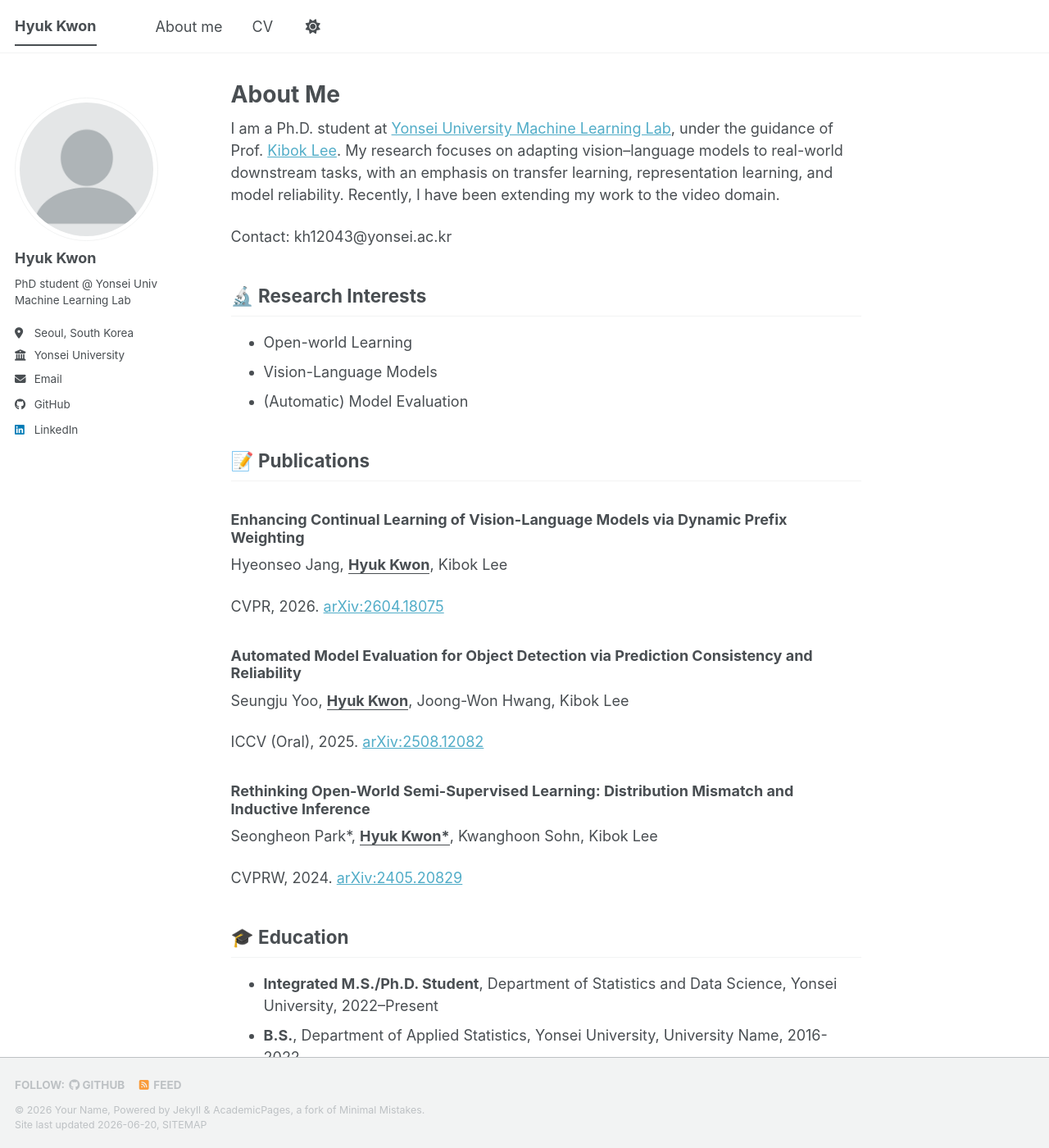
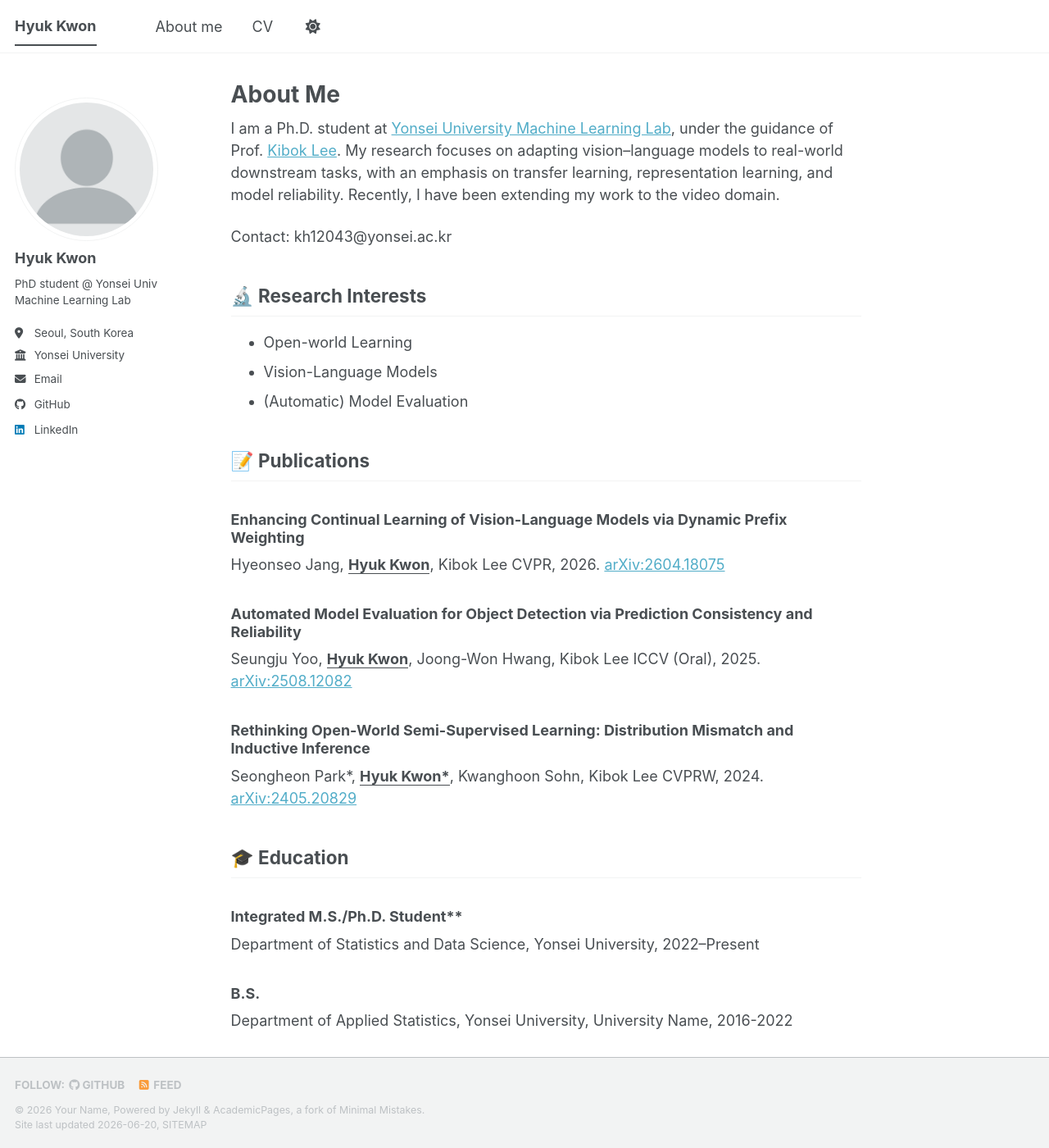
Before and after one commit to kh12043/kh12043.github.io, a Jekyll site: the page built from _pages/about.md, in a window 1280 px wide and 1400 px high. Shown: the whole window at 82% size. Built offline with Jekyll 4.4.1, drawn with Linux system fonts in a browser that asks for light colours; a script bundle is joined from its source files by our own code; library files that are not in the unit come from our copies.

```diff
--- a/_pages/about.md
+++ b/_pages/about.md
@@ -22,27 +22,24 @@ Contact: kh12043@yonsei.ac.kr
 ## 📝 Publications
 
 ### Enhancing Continual Learning of Vision-Language Models via Dynamic Prefix Weighting
-
 Hyeonseo Jang, **<u>Hyuk Kwon</u>**, Kibok Lee
-
 CVPR, 2026. [arXiv:2604.18075](https://arxiv.org/pdf/2604.18075)
 
 ### Automated Model Evaluation for Object Detection via Prediction Consistency and Reliability
-
 Seungju Yoo, **<u>Hyuk Kwon</u>**, Joong-Won Hwang, Kibok Lee
-
 ICCV (Oral), 2025. [arXiv:2508.12082](https://arxiv.org/pdf/2508.12082)
 
 ### Rethinking Open-World Semi-Supervised Learning: Distribution Mismatch and Inductive Inference
-
 Seongheon Park*, **<u>Hyuk Kwon*</u>**, Kwanghoon Sohn, Kibok Lee
-
 CVPRW, 2024. [arXiv:2405.20829](https://arxiv.org/pdf/2405.20829)
 
 ## 🎓 Education
 
-- **Integrated M.S./Ph.D. Student**, Department of Statistics and Data Science, Yonsei University, 2022–Present
-- **B.S.**, Department of Applied Statistics, Yonsei University, University Name, 2016-2022
+### Integrated M.S./Ph.D. Student**
+Department of Statistics and Data Science, Yonsei University, 2022–Present
+
+### B.S.
+Department of Applied Statistics, Yonsei University, University Name, 2016-2022
 
 ## Experience
 
```
